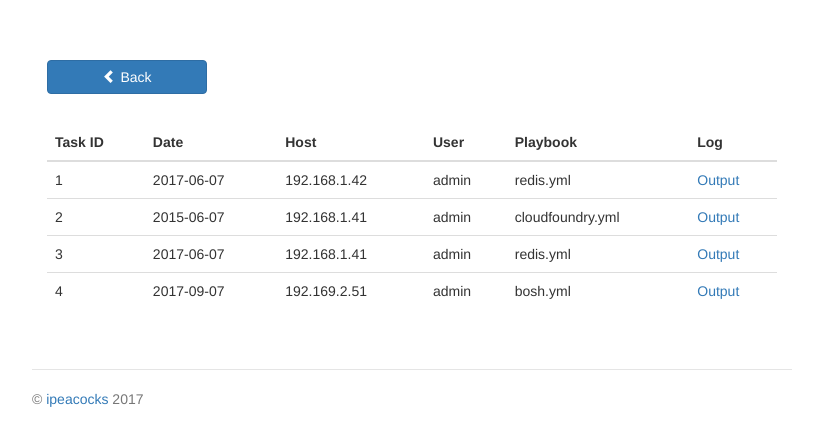
After one commit to ipeacocks/ansibletasker, a Flask app: page /history in a window 1280 px wide. The commit adds this page. Shown: the top 446 px of the page, without its empty margins (228-1051 px from the left). Run offline with Flask 2, Linux system fonts and the light colour scheme; some libraries are stand-ins or nearby versions.

Commit message:
Changed main.css, created history mtemplate, created history function in main code

```diff
--- a/project/static/css/jumbotron-narrow.css
+++ b/project/static/css/jumbotron-narrow.css
@@ -34,7 +34,7 @@ body {
 /* Customize container */
 @media (min-width: 768px) {
   .container {
-    max-width: 730px;
+    max-width: 790px;
   }
 }
 .container-narrow > hr {
--- /dev/null
+++ b/project/templates/history.html
@@ -0,0 +1,59 @@
+{% extends "_base.html" %}
+
+{% block content %}
+
+<div id="div1" class="col-md-3">
+    <p><a href='/' class='btn btn-primary btn-block' role='button'><span class='glyphicon glyphicon-chevron-left'></span> Back</a></p>
+</div>
+
+<div class="bs-example col-md-12">
+    <br>
+    <table class="table table-hover">
+        <thead>
+            <tr>
+                <th>Task ID</th>
+                <th>Date</th>
+                <th>Host</th>
+                <th>User</th>
+                <th>Playbook</th>
+                <th>Log</th>
+            </tr>
+        </thead>
+        <tbody>
+            <tr>
+                <td>1</td>
+                <td>2017-06-07</td>
+                <td>192.168.1.42</td>
+                <td>admin</td>
+                <td>redis.yml</td>
+                <td><a href="url">Output</a></td>
+            </tr>
+            <tr>
+                <td>2</td>
+                <td>2015-06-07</td>
+                <td>192.168.1.41</td>
+                <td>admin</td>
+                <td>cloudfoundry.yml</td>
+                <td><a href="url">Output</a></td>
+            </tr>
+            <tr>
+                <td>3</td>
+                <td>2017-06-07</td>
+                <td>192.168.1.41</td>
+                <td>admin</td>
+                <td>redis.yml</td>
+                <td><a href="url">Output</a></td>
+            </tr>
+            <tr>
+                <td>4</td>
+                <td>2017-09-07</td>
+                <td>192.169.2.51</td>
+                <td>admin</td>
+                <td>bosh.yml</td>
+                <td><a href="url">Output</a></td>
+            </tr>
+        </tbody>
+    </table>
+</div>
+
+{% endblock %}
--- a/project/views.py
+++ b/project/views.py
@@ -23,7 +23,6 @@ def main():
         if form.validate_on_submit():
             session['hostname'] = form.hostname.data
             session['playbook'] = form.playbook.data
-            # ansible_command = "ansible-playbook -vvv -i ansible/hosts ansible/{}.yml --limit {}".format(form.playbook.data, form.hostname.data)
             new_record = History(
                 datetime.datetime.utcnow(),
                 'admin',
@@ -63,5 +62,10 @@ def stream():
     return app.response_class(generate(), mimetype='text/plain')
 
 
+@app.route("/history")
+def history():
+    return render_template('history.html')
+
+
 if __name__ == "__main__":
     app.run()
```
Also changed, not shown: project/ansibletasker.db.
